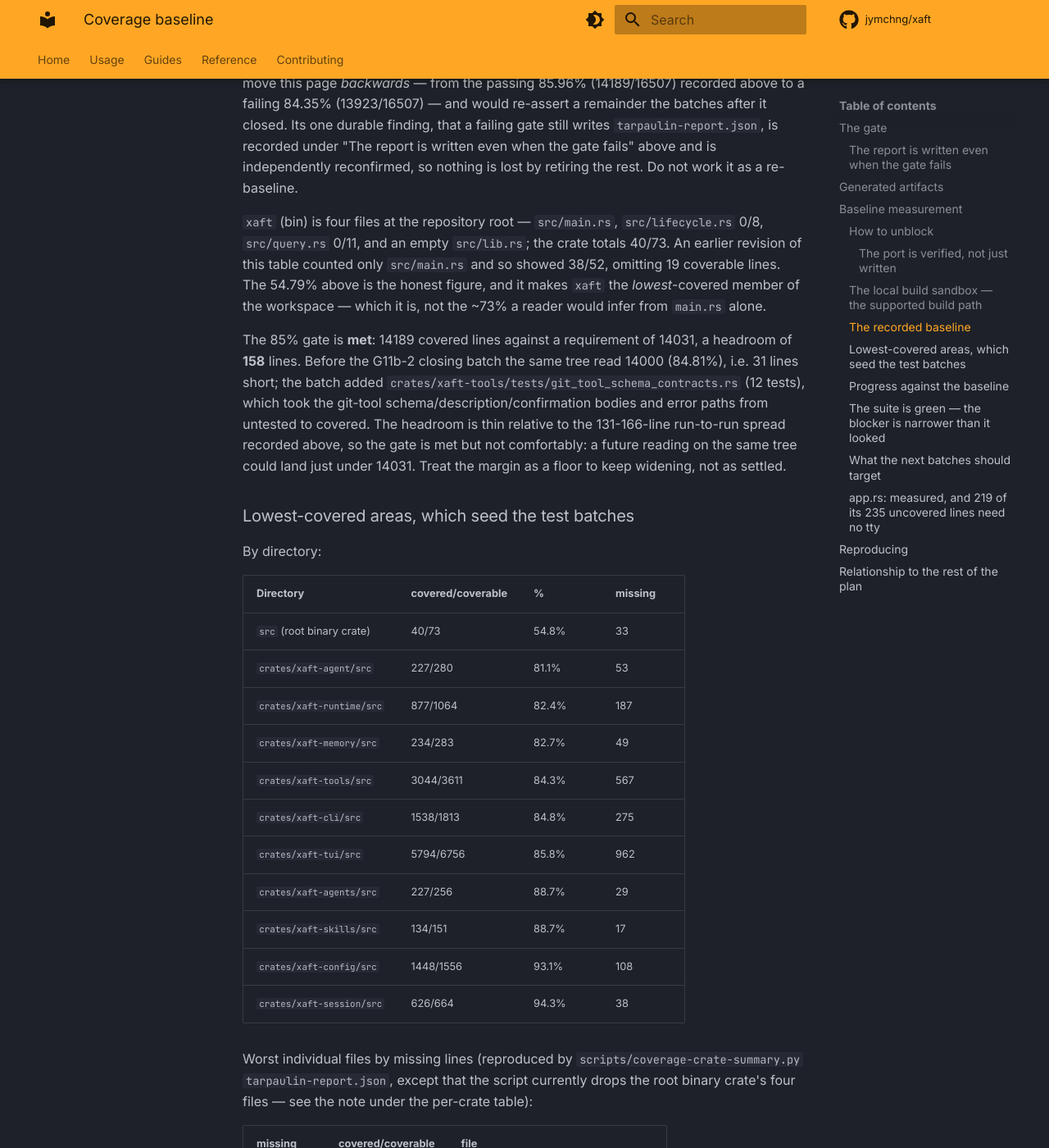
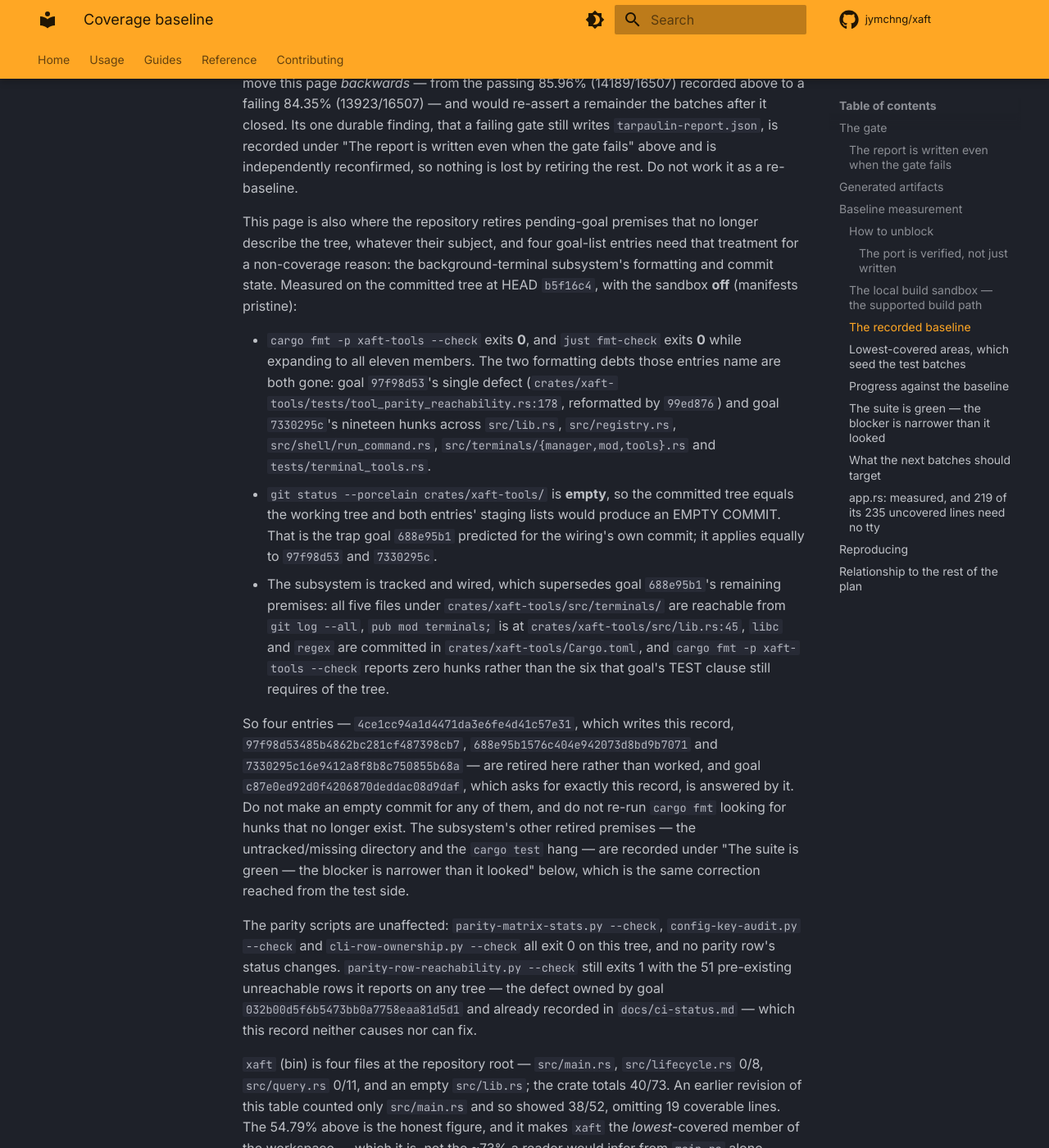
Before and after one commit to jymchng/xaft, an MkDocs documentation site: the page built from docs/coverage-baseline.md, in a window 1280 px wide and 1400 px high, scrolled down 12300 px. Shown: the whole window at 82% size. Built offline with MkDocs 1.6.1 and Material for MkDocs 9.7.7, drawn with Linux system fonts in a browser that asks for light colours; comment, search, counter and statistics services are not loaded.

Commit message:
docs(coverage): retire the terminal fmt/commit premises carried by four goals
Four goal-list entries describe the background-terminal subsystem as
unformatted, uncommitted or untracked. All four premises are false on the
committed tree, and working any of them as written would produce an empty
commit or re-derive already-fixed state.

Measured at HEAD b5f16c4, sandbox OFF (manifests pristine):

* `cargo fmt -p xaft-tools --check` exit 0, `just fmt-check` exit 0 over all
  eleven members. Goal `97f98d53485b4862bc281cf487398cb7`'s single defect
  (`crates/xaft-tools/tests/tool_parity_reachability.rs:178`) was reformatted
  by 99ed876, and goal `7330295c16e9412a8f8b8c750855b68a`'s nineteen hunks
  (lib.rs, registry.rs, shell/run_command.rs, terminals/{manager,mod,tools}.rs,
  tests/terminal_tools.rs) are gone.
* `git status --porcelain crates/xaft-tools/` is EMPTY, so the committed tree
  equals the working tree and both goals' staging lists would be empty commits
  -- the trap goal `688e95b1576c404e942073d8bd9b7071` predicted.
* `688e95b1`'s own premises are superseded too: every file under
  crates/xaft-tools/src/terminals/ is reachable from `git log --all`,
  `pub mod terminals;` is at lib.rs:45, libc and regex are committed in
  crates/xaft-tools/Cargo.toml, and the fmt check reports zero hunks rather
  than the six its TEST clause still requires.

The record names all four ids and states that goal
`c87e0ed92d0f4206870deddac08d9daf`, which asks for exactly this record, is
answered by it.

TEST: fmt gates exit 0; no Cargo.toml modified; parity-matrix-stats,
config-key-audit and cli-row-ownership `--check` exit 0; parity-row-reachability
still exits 1 with its 51 pre-existing unreachable rows (owned by
032b00d5f6b5473bb0a7758eaa81d5d1, recorded in docs/ci-status.md) -- unrelated
to this change. No parity row's status changes. Docs-only: 1 file, +43.

```diff
--- a/docs/coverage-baseline.md
+++ b/docs/coverage-baseline.md
@@ -541,6 +541,49 @@ is recorded under "The report is written even when the gate fails" above and is
 independently reconfirmed, so nothing is lost by retiring the rest. Do not work
 it as a re-baseline.
 
+This page is also where the repository retires pending-goal premises that no
+longer describe the tree, whatever their subject, and four goal-list entries
+need that treatment for a non-coverage reason: the background-terminal
+subsystem's formatting and commit state. Measured on the committed tree at
+HEAD `b5f16c4`, with the sandbox **off** (manifests pristine):
+
+* `cargo fmt -p xaft-tools --check` exits **0**, and `just fmt-check` exits
+  **0** while expanding to all eleven members. The two formatting debts those
+  entries name are both gone: goal `97f98d53`'s single defect
+  (`crates/xaft-tools/tests/tool_parity_reachability.rs:178`, reformatted by
+  `99ed876`) and goal `7330295c`'s nineteen hunks across `src/lib.rs`,
+  `src/registry.rs`, `src/shell/run_command.rs`,
+  `src/terminals/{manager,mod,tools}.rs` and `tests/terminal_tools.rs`.
+* `git status --porcelain crates/xaft-tools/` is **empty**, so the committed
+  tree equals the working tree and both entries' staging lists would produce an
+  EMPTY COMMIT. That is the trap goal `688e95b1` predicted for the wiring's own
+  commit; it applies equally to `97f98d53` and `7330295c`.
+* The subsystem is tracked and wired, which supersedes goal `688e95b1`'s
+  remaining premises: all five files under `crates/xaft-tools/src/terminals/`
+  are reachable from `git log --all`, `pub mod terminals;` is at
+  `crates/xaft-tools/src/lib.rs:45`, `libc` and `regex` are committed in
+  `crates/xaft-tools/Cargo.toml`, and `cargo fmt -p xaft-tools --check`
+  reports zero hunks rather than the six that goal's TEST clause still requires
+  of the tree.
+
+So four entries — `4ce1cc94a1d4471da3e6fe4d41c57e31`, which writes this record,
+`97f98d53485b4862bc281cf487398cb7`, `688e95b1576c404e942073d8bd9b7071` and
+`7330295c16e9412a8f8b8c750855b68a` — are retired here rather than worked, and
+goal `c87e0ed92d0f4206870deddac08d9daf`, which asks for exactly this record, is
+answered by it. Do not make an empty commit for any of them, and do not re-run
+`cargo fmt` looking for hunks that no longer exist. The subsystem's other
+retired premises — the untracked/missing directory and the `cargo test` hang —
+are recorded under "The suite is green — the blocker is narrower than it
+looked" below, which is the same correction reached from the test side.
+
+The parity scripts are unaffected: `parity-matrix-stats.py --check`,
+`config-key-audit.py --check` and `cli-row-ownership.py --check` all exit 0 on
+this tree, and no parity row's status changes. `parity-row-reachability.py
+--check` still exits 1 with the 51 pre-existing unreachable rows it reports on
+any tree — the defect owned by goal `032b00d5f6b5473bb0a7758eaa81d5d1` and
+already recorded in `docs/ci-status.md` — which this record neither causes nor
+can fix.
+
 `xaft` (bin) is four files at the repository root — `src/main.rs`,
 `src/lifecycle.rs` 0/8, `src/query.rs` 0/11, and an empty `src/lib.rs`; the
 crate totals 40/73. An earlier revision of this table counted only
```
